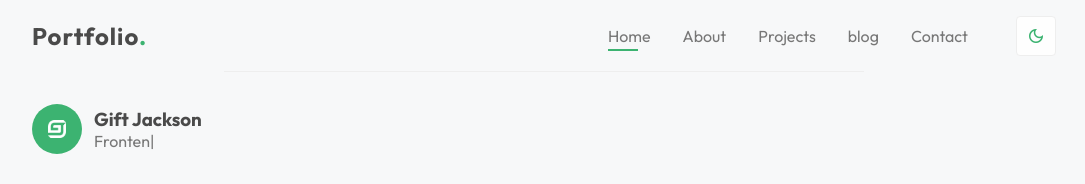
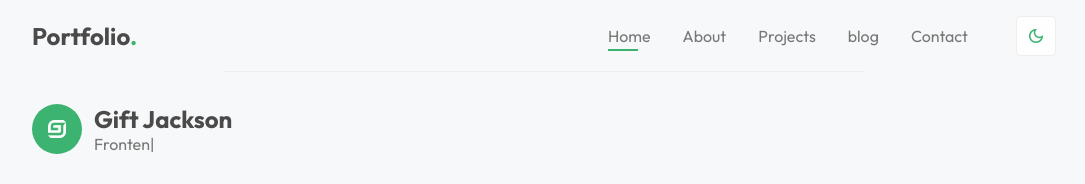
Before and after one commit to Gift-Jackson/my-portfolio, a React (Vite) app: page / in a window 1280 px wide. Shown: the top 184 px of the page, without its empty margins (96-1181 px from the left). Built offline with nearby package versions, Linux system fonts and the light colour scheme; the HTML template or start-up script is replaced by a standard one; a web font is replaced by a local one.

Commit message:
cv added

```diff
--- a/src/Components/Home/Hero.jsx
+++ b/src/Components/Home/Hero.jsx
@@ -1,4 +1,3 @@
-import { Link } from "react-router-dom";
 import styles from "../Styles/hero.module.css";
 import { data } from "../../Constants/data";
 import { motion } from "framer-motion";
@@ -16,11 +15,12 @@ const Hero = () => {
             prompted to.😇
           </p>
           <div className={styles.btns}>
-            <Link>
+            <a href="https://drive.google.com/file/d/1WI4-s22xYquKNqPkWsL6Zsz8jmtvNWf-/view?usp=sharing" target="_blank" download>
               <button className={styles.btn_2}>
                 <i className="fa-solid fa-download"></i> &nbsp; Download CV
               </button>
-            </Link>
+            </a>
+
             <a href="https://github.com/Gift-Jackson" target="_blank">
               <button className={styles.btn_1}>
                 <span>See Github</span> &nbsp;
@@ -32,9 +32,7 @@ const Hero = () => {
         <div className={styles.wrapper}>
           <ul>
             {data.map((item, index) => (
-              <motion.li
-
-                className={styles.item} key={index}>
+              <motion.li className={styles.item} key={index}>
                 <div>{item.count}</div>
                 <div>{item.title} </div>
               </motion.li>
--- a/src/Components/Home/Profile.jsx
+++ b/src/Components/Home/Profile.jsx
@@ -36,7 +36,7 @@ const Profile = () => {
           <img src={logo} alt="Profile Logo" />
         </div>
         <div className={styles.content}>
-          <h3>Gift Jackson</h3>
+          <h2>Gift Jackson</h2>
           <p><ReactTyped
               strings={[
                 "Frontend Web Developer",
--- a/src/Components/Styles/header.module.css
+++ b/src/Components/Styles/header.module.css
@@ -26,9 +26,7 @@
     justify-content: space-between;
 }
 .brand{
-    /* font-family: var(--font-2); */
-    letter-spacing: 1px;
-    /* color: var(--primary-color); */
+    font-size: 1.5em;
 }
 .right{
     display: flex;
```
Also changed, not shown: 1 other file (tests, documents, lock files or other folders).
